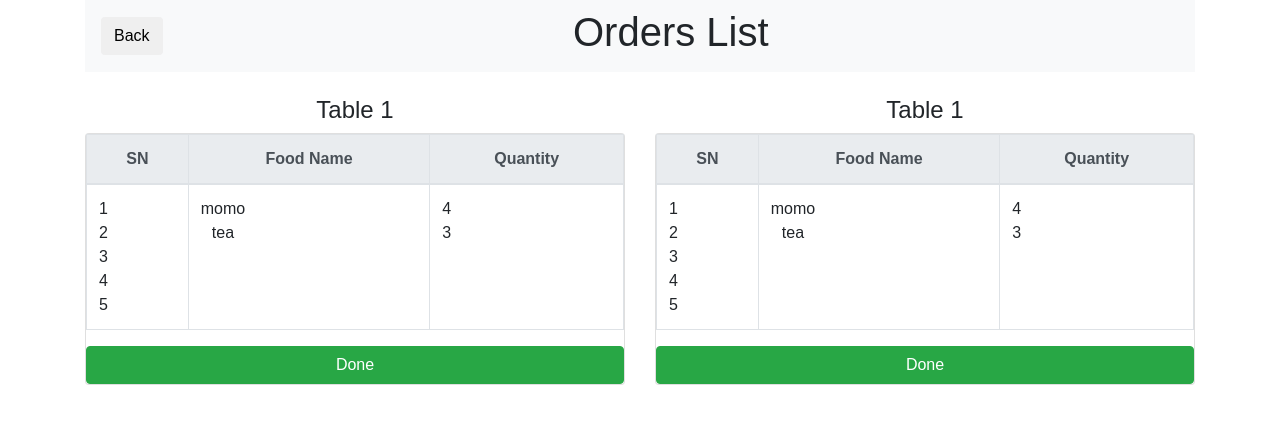
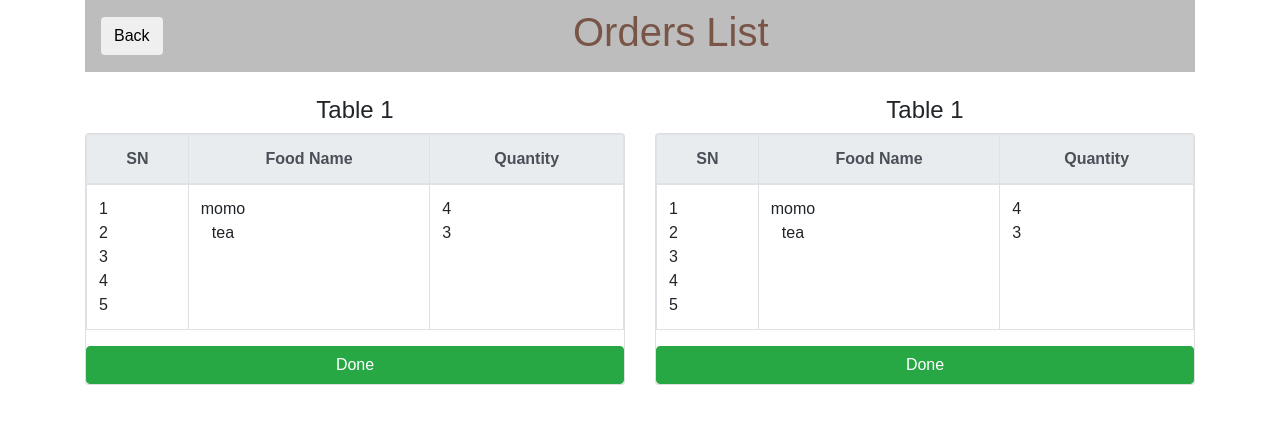
Before and after one commit to DeXteR25/OrderSys, a React (Create React App) app: page / in a window 1280 px wide. Shown: the top 424 px of the page. Built offline with nearby package versions, Linux system fonts and the light colour scheme.

Commit message:
change color

```diff
--- a/src/pages/Cook.css
+++ b/src/pages/Cook.css
@@ -4,3 +4,11 @@ tr {
     padding: 15px;
     text-align: center;
 }
+
+h1 {
+    color: #795548;
+}
+
+.navbar {
+    background-color: #BDBDBD;
+}
--- a/src/pages/Cook.jsx
+++ b/src/pages/Cook.jsx
@@ -17,7 +17,7 @@ class Cook extends Component {
     render(){
         return(
                 <div class="container">
-                <nav class="navbar navbar-light bg-light">
+                <nav class="navbar ">
                      <button type="button" class="btn">Back</button>
                      <h1>Orders List</h1>
                      <p></p>
```
